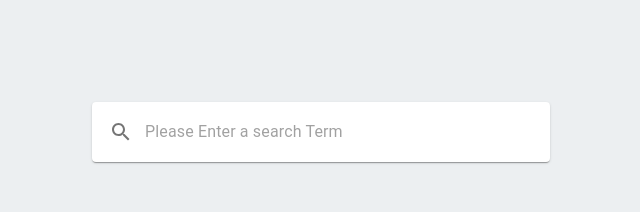
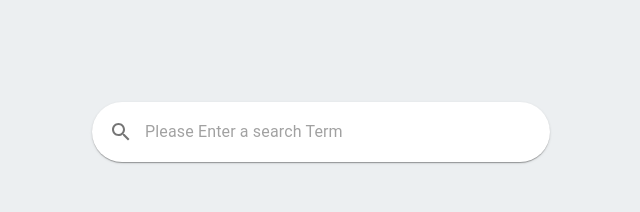
Before and after one commit to EdenTurgeman/FlickerGallery, a React (Create React App) app: page / in a window 1280 px wide. Shown: the top 212 px of the page, without its empty margins (319-959 px from the left). Built offline with nearby package versions, Linux system fonts and the light colour scheme; the HTML template or start-up script is replaced by a standard one.

Commit message:
fix(style-locations): some code refactoring and styling

```diff
--- a/src/SearchBar/SearchBar.js
+++ b/src/SearchBar/SearchBar.js
@@ -1,30 +1,8 @@
 import React from 'react';
-import styled from 'styled-components';
 import {Search} from '@material-ui/icons'
-import {IconButton, InputBase, Paper} from "@material-ui/core";
+import {IconButton} from "@material-ui/core";
 import {debounce} from "throttle-debounce";
-
-const StyledSearchBarPaper = styled(Paper)`
-  height: 50px;
-  width: 35%;
-  display: flex;
-  justify-content: center;
-  background-color: white;
-  border-radius: 8px;
-  padding: 5px;
-  margin-bottom: 10px;
-`;
-
-const StyledSearchBarContainer = styled.div`
-  display: flex;
-  justify-content: center;
-  width: 100%;
-  margin-top: 8%;
-`;
-
-const StyledInputBase = styled(InputBase)`
-    width: 100%;
-`;
+import {StyledInputBase, StyledSearchBarContainer, StyledSearchBarPaper} from "./StyledComponents";
 
 const SearchBar = props => {
     const onSearchTermChange = debounce(400, searchTerm => {
@@ -37,7 +15,8 @@ const SearchBar = props => {
                 <IconButton aria-label="Search">
                     <Search/>
                 </IconButton>
-                <StyledInputBase onChange={event => onSearchTermChange(event.target.value)} placeholder="Please Enter a search Term"/>
+                <StyledInputBase onChange={event => onSearchTermChange(event.target.value)}
+                                 placeholder="Please Enter a search Term"/>
             </StyledSearchBarPaper>
         </StyledSearchBarContainer>
     )
--- /dev/null
+++ b/src/SearchBar/StyledComponents.js
@@ -0,0 +1,25 @@
+import styled from "styled-components";
+import {InputBase, Paper} from "@material-ui/core";
+
+export const StyledSearchBarPaper = styled(Paper)`
+  &&{
+    border-radius: 50px;
+  }
+  height: 50px;
+  width: 35%;
+  display: flex;
+  justify-content: center;
+  padding: 5px;
+  margin-bottom: 10px;
+`;
+
+export const StyledSearchBarContainer = styled.div`
+  display: flex;
+  justify-content: center;
+  width: 100%;
+  margin-top: 8%;
+`;
+
+export const StyledInputBase = styled(InputBase)`
+    width: 100%;
+`;
```
